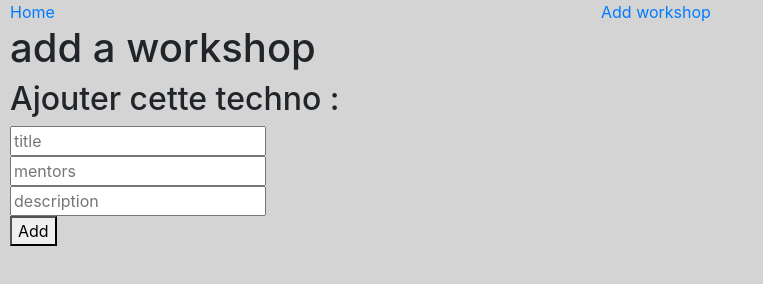
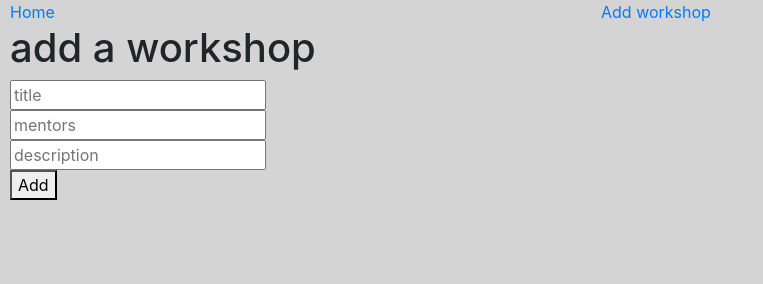
Before and after one commit to mkoueslati/mkoueslati.github.io, a website: page add_workshop.html in a window 1280 px wide. Shown: the whole page, without its empty margins (0-763 px from the left). Drawn offline with Linux system fonts and the light colour scheme.

Commit message:
Update add_workshop.html

```diff
--- a/add_workshop.html
+++ b/add_workshop.html
@@ -14,7 +14,6 @@
 			  <div class="col"><a href="add_workshop.html">Add workshop</a></div>
 		  </div>
 	  <h1>add a workshop</h1>
-	  <h2>Ajouter cette techno :</h2>
 	  <div id="addform">
 		  <form id="add-workshop-form">
 			  <input type="text" placeholder="title" id="title"> </br>
```
